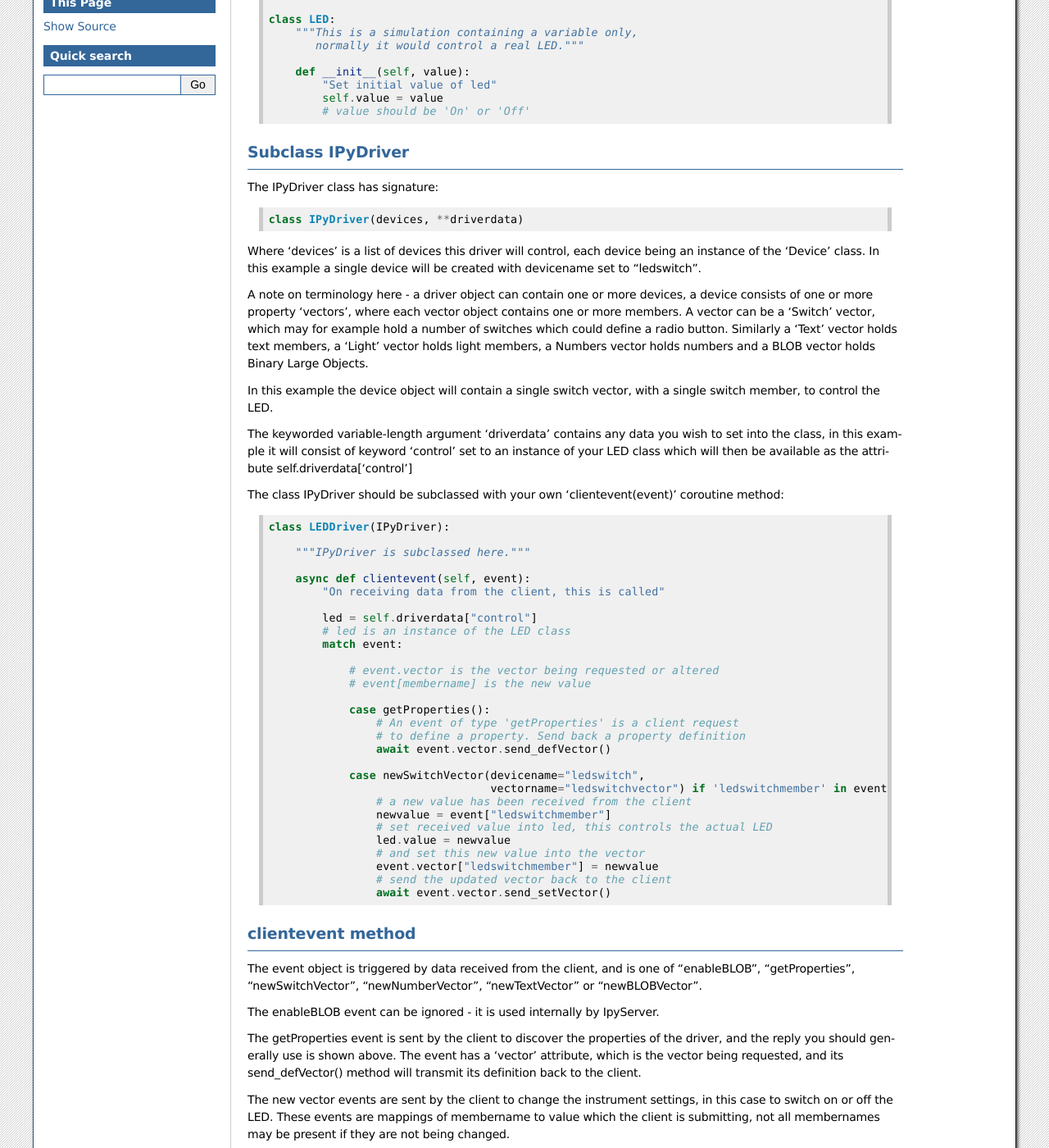
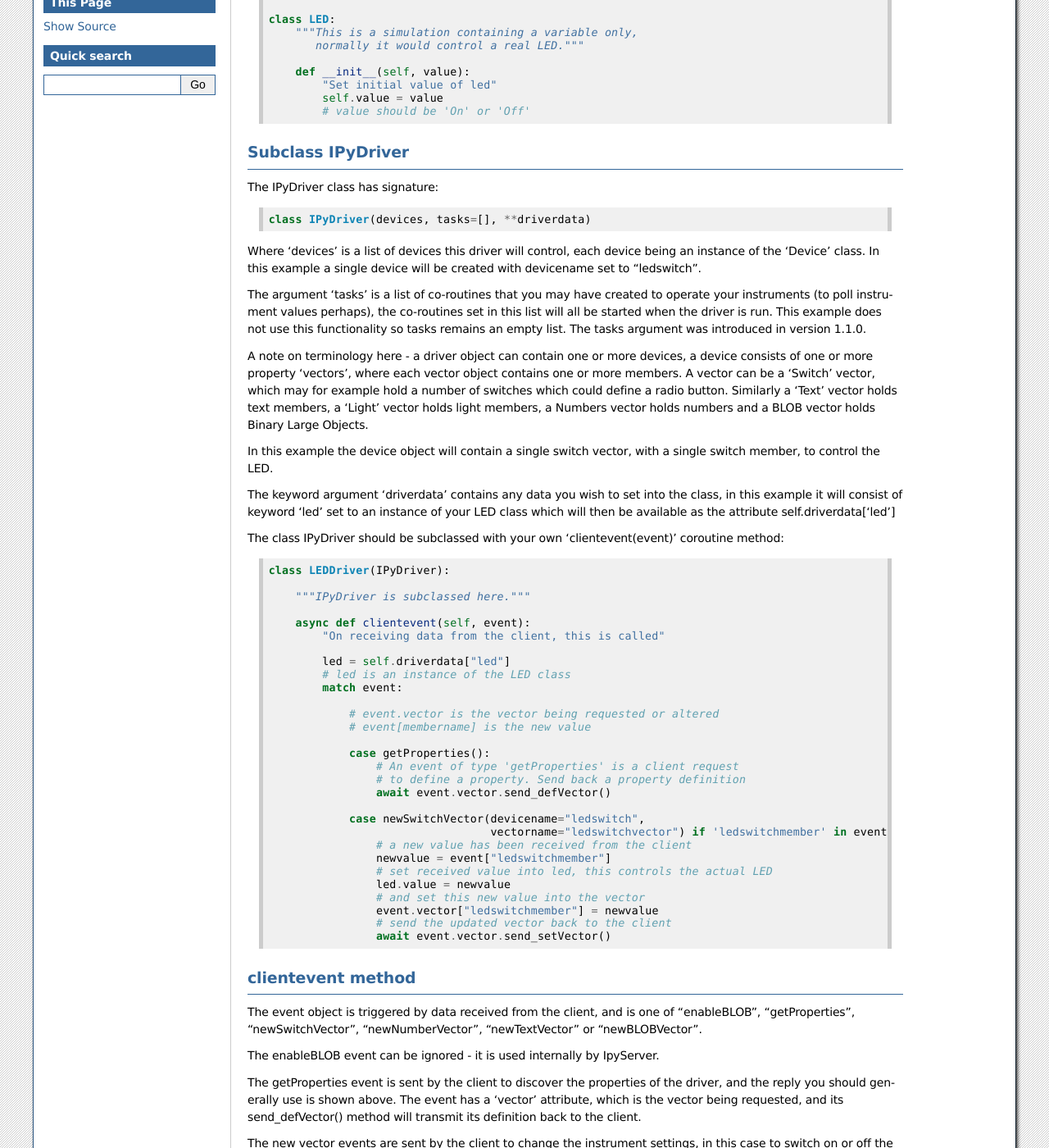
Before and after one commit to bernie-skipole/indipydriver, a Sphinx documentation site: the page built from docs/source/usage/summary.rst, in a window 1280 px wide and 1400 px high, scrolled down 379 px. Shown: the whole window at 82% size. Built offline with Sphinx 7.4.7, drawn with Linux system fonts in a browser that asks for light colours; some of the changed text lies outside the part shown.

Commit message:
Working on indipydriver 1.1.0, document changes

```diff
--- a/docs/source/usage/summary.rst
+++ b/docs/source/usage/summary.rst
@@ -35,15 +35,17 @@ Subclass IPyDriver
 
 The IPyDriver class has signature::
 
-    class IPyDriver(devices, **driverdata)
+    class IPyDriver(devices, tasks=[], **driverdata)
 
 Where 'devices' is a list of devices this driver will control, each device being an instance of the 'Device' class. In this example a single device will be created with devicename set to "ledswitch".
+
+The argument 'tasks' is a list of co-routines that you may have created to operate your instruments (to poll instrument values perhaps), the co-routines set in this list will all be started when the driver is run. This example does not use this functionality so tasks remains an empty list. The tasks argument was introduced in version 1.1.0.
 
 A note on terminology here - a driver object can contain one or more devices, a device consists of one or more property 'vectors', where each vector object contains one or more members. A vector can be a 'Switch' vector, which may for example hold a number of switches which could define a radio button. Similarly a 'Text' vector holds text members, a 'Light' vector holds light members, a Numbers vector holds numbers and a BLOB vector holds Binary Large Objects.
 
 In this example the device object will contain a single switch vector, with a single switch member, to control the LED.
 
-The keyworded variable-length argument 'driverdata' contains any data you wish to set into the class, in this example it will consist of keyword 'control' set to an instance of your LED class which will then be available as the attribute self.driverdata['control']
+The keyword argument 'driverdata' contains any data you wish to set into the class, in this example it will consist of keyword 'led' set to an instance of your LED class which will then be available as the attribute self.driverdata['led']
 
 The class IPyDriver should be subclassed with your own 'clientevent(event)' coroutine method::
 
@@ -54,7 +56,7 @@ The class IPyDriver should be subclassed with your own 'clientevent(event)' coro
         async def clientevent(self, event):
             "On receiving data from the client, this is called"
 
-            led = self.driverdata["control"]
+            led = self.driverdata["led"]
             # led is an instance of the LED class
             match event:
 
@@ -97,7 +99,7 @@ The client is setting the member's value, 'On' or 'Off' which is obtained from e
     newvalue = event["ledswitchmember"]
     led.value = newvalue
 
-Gets the value from the event, and sets it into led which sets the LED - or in this simulation, just a class attribute.
+Gets the value from the event, and sets it into led which sets the LED - or in this simulation, just an object attribute.
 
 You should then set the vector's member "ledswitchmember" to the new value, and await the vector's send_setVector() method, which sends it to the client, confirming that the led has changed state.
 
@@ -131,7 +133,7 @@ The driver, device, vectors etc,. have to be instantiated, it is suggested this
     def make_driver():
         "Creates the driver"
 
-        # create hardware object
+        # create an object to control the instrument
         led = LED('Off')
 
         # create switch member
@@ -147,11 +149,17 @@ The driver, device, vectors etc,. have to be instantiated, it is suggested this
                                        state="Ok",
                                        switchmembers=[ledswitchmember] )
         # create a Device with this vector
-        ledswitch = Device( devicename="ledswitch", properties=[ledswitchvector])
+        ledswitch = Device( devicename="ledswitch", properties=[ledswitchvector] )
 
         # Create the Driver (inherited from IPyDriver) containing this device
-        # and also containing the led object as driverdata['control']
-        driver = LEDDriver(devices=[ledswitch], control=led)
+        # and also containing the led object which will be available as
+        # self.driverdata['led']
+        driver = LEDDriver(devices=[ledswitch], led=led)
+
+        # The self.driverdata arguments should contain all objects which have
+        # been created to run the instrument, so when this function returns
+        # a reference will be retained and the objects will not be
+        # garbage collected.
 
         # and return the driver
         return driver
```
